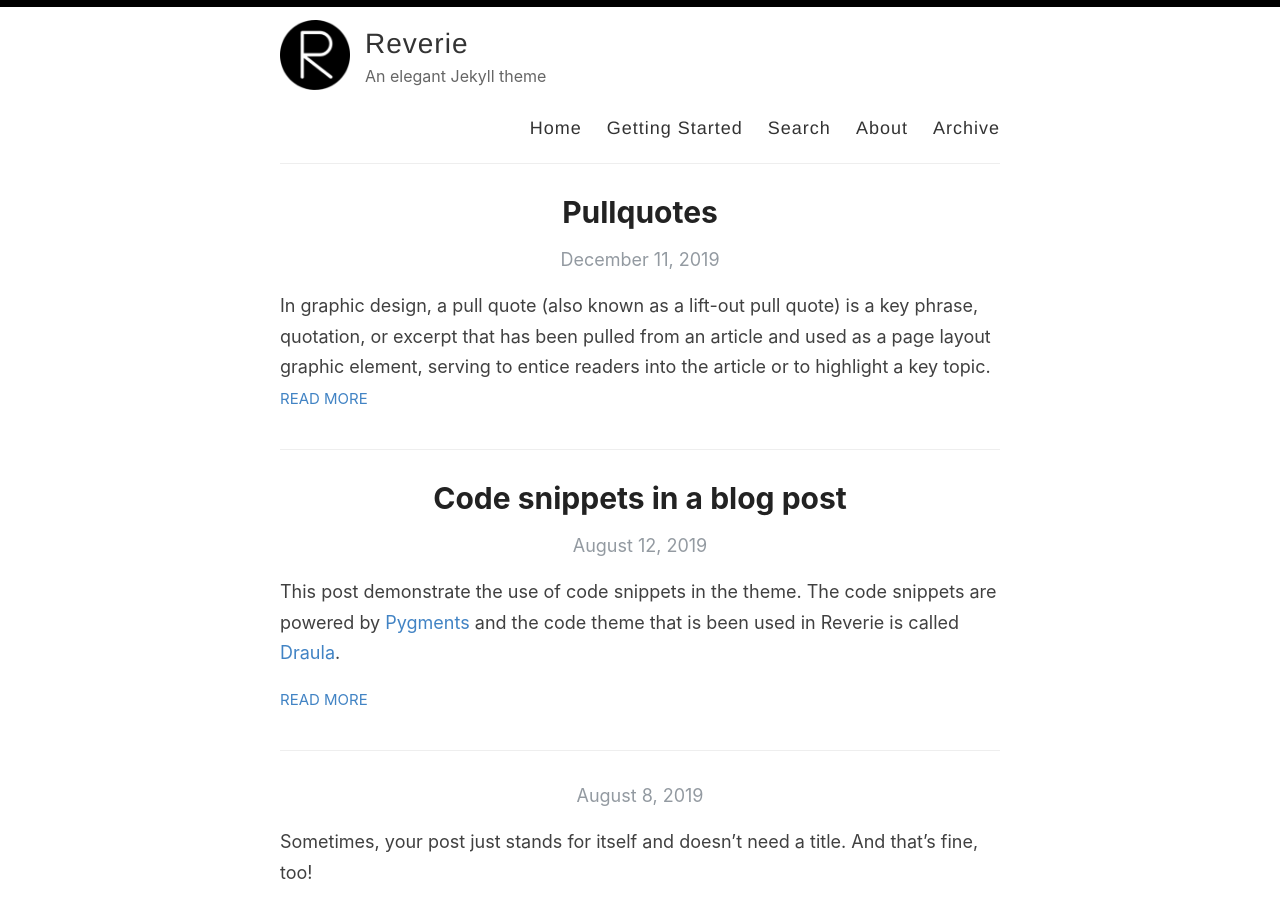
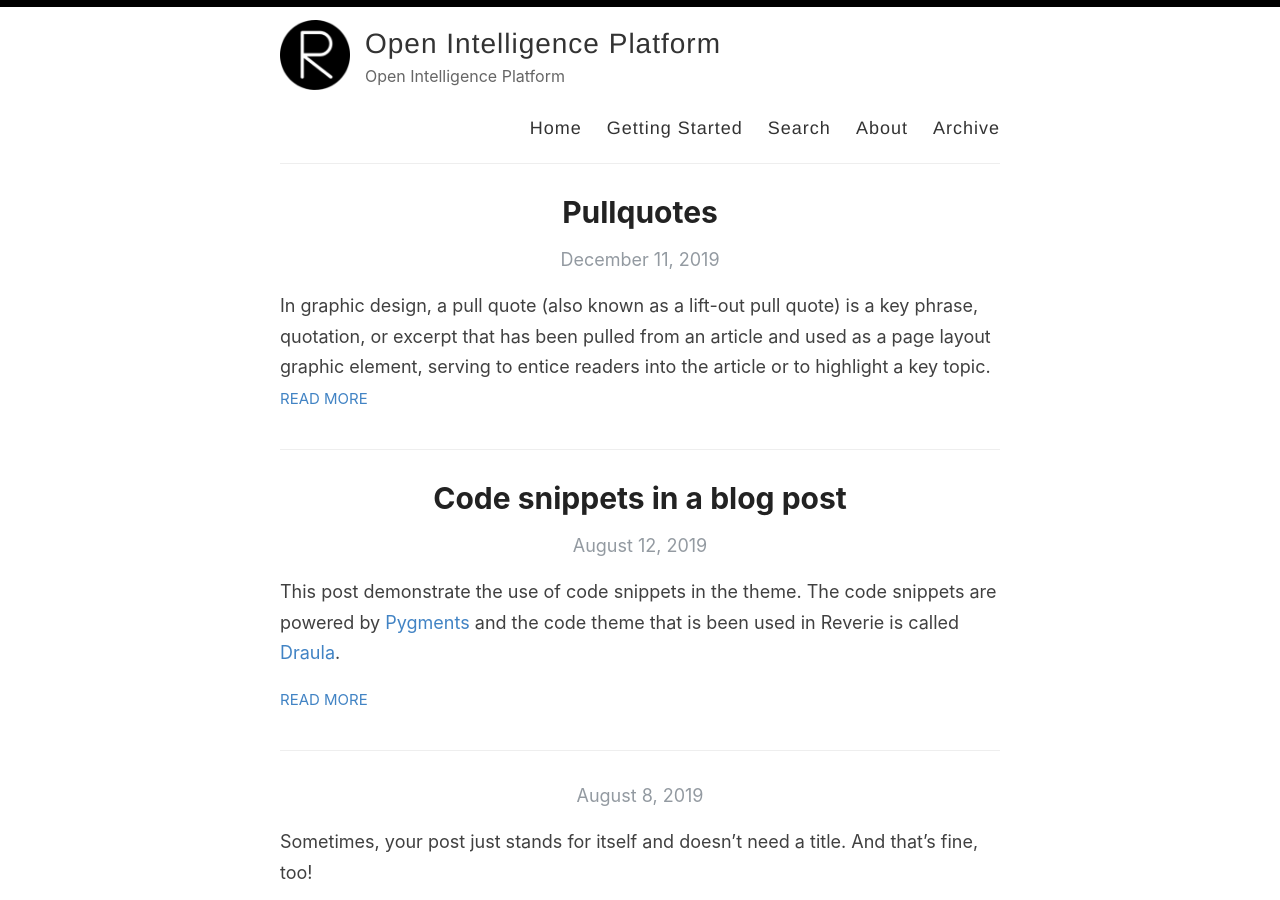
Before and after one commit to OpenIntelligencePlatform/OpenIntelligencePlatform.github.io, a Jekyll site: the page built from index.html, in a window 1280 px wide and 900 px high. Built offline with Jekyll 4.4.1, drawn with Linux system fonts in a browser that asks for light colours; the list of posts is cut into pages by our own code.

Commit message:
Update _config.yml

```diff
--- a/_config.yml
+++ b/_config.yml
@@ -3,13 +3,13 @@
 #
 
 # Name of your site (displayed in the header)
-name: Reverie
+name: Open Intelligence Platform
 
 # Name of the author
-author: Amit Merchant
+author: HSU HH
 
 # Short bio or description (displayed in the header)
-description: An elegant Jekyll theme
+description: Open Intelligence Platform
 
 # URL of your avatar or profile pic (you could use your GitHub profile pic)
 avatar: /images/reverie.png
@@ -38,24 +38,24 @@ footer-links:
 
 # Enter your Disqus shortname (not your username) to enable commenting on posts
 # You can find your shortname on the Settings page of your Disqus account
-disqus:
+#disqus:
 
 # Enter your Google Analytics web tracking code (e.g. UA-2110908-2) to activate tracking
-google_analytics: UA-43339302-11
+#google_analytics: UA-43339302-11
 
 # For newer "GA4" analytics, use the following instead of the "UA" entry above
 #google_analytics_ga4: G-GABC1DEFG
 
 # Your website URL (e.g. http://amitmerchant1990.github.io or http://www.amitmerchant.com)
 # Used for Sitemap.xml and your RSS feed
-url: http://www.amitmerchant.com/reverie
-enforce_ssl: https://www.amitmerchant.com/reverie
+#url: http://www.amitmerchant.com/reverie
+#enforce_ssl: https://www.amitmerchant.com/reverie
 
 # If you're hosting your site at a Project repository on GitHub pages
 # (http://yourusername.github.io/repository-name)
 # and NOT your User repository (http://yourusername.github.io)
 # then add in the baseurl here, like this: "/repository-name"
-baseurl: "/reverie"
+baseurl: "/OpenIntelligencePlatform.io"
 
 #
 # !! You don't need to change any of the configuration flags below !!
```
